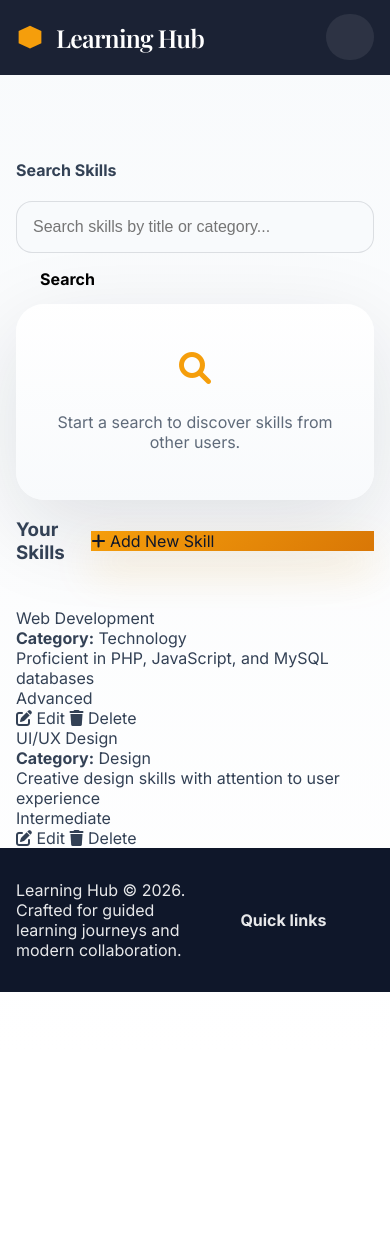
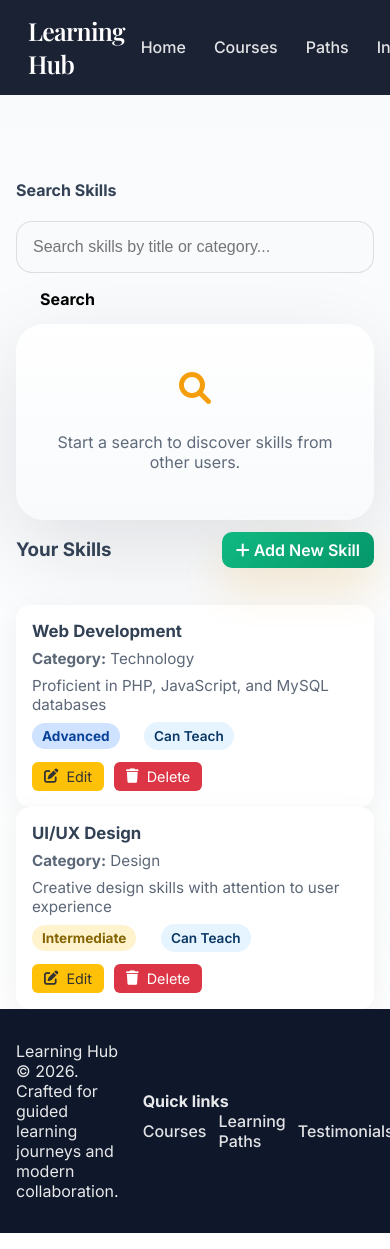
Before and after one commit to San112-ntoiti/skills-exchange-php-assignment, a PHP site: page /dashboard.php in a window 390 px wide; the page is wider, and only the part inside the window is pictured. Shown: the top 1249 px of that part. Before the commit the page ends 992 px from the top of that part, so only its background shows below. Run offline with PHP 8.4, Linux system fonts and the light colour scheme; a user stored in the database is signed in; data comes from the database, SQL or seed files in the repository.

Commit message:
Add skill_type support (teach/learn), update UI badges and skill-card styles, auto-migrate skill_type

```diff
--- a/css/style.css
+++ b/css/style.css
@@ -918,6 +918,65 @@ input[type='text']:focus {
         grid-template-columns: 1fr;
     }
 
+    /* Skill card and small buttons */
+    .skill-card {
+        background: var(--light);
+        border-radius: 14px;
+        padding: 16px;
+        box-shadow: 0 8px 30px rgba(15,23,42,0.06);
+        display: block;
+        overflow: hidden;
+    }
+
+    .skill-title {
+        font-weight: 700;
+        margin-bottom: 8px;
+        font-size: 1.05rem;
+    }
+
+    .skill-meta {
+        color: rgba(51,65,85,0.8);
+        font-size: 0.95rem;
+        margin-bottom: 8px;
+    }
+
+    .skill-level {
+        display: inline-block;
+        padding: 5px 10px;
+        border-radius: 20px;
+        font-size: 0.85rem;
+        font-weight: bold;
+        margin-right: 10px;
+    }
+
+    .skill-level.beginner { background-color: #d4edda; color: #155724; }
+    .skill-level.intermediate { background-color: #fff3cd; color: #856404; }
+    .skill-level.advanced { background-color: #cfe2ff; color: #084298; }
+
+    .skill-role {
+        display: inline-block;
+        padding: 6px 10px;
+        border-radius: 18px;
+        font-weight: 600;
+        font-size: 0.85rem;
+    }
+
+    .skill-role.learn { background: #fff4e5; color: #7a4a1a; }
+    .skill-role.teach { background: #e6f4ff; color: #093663; }
+
+    .skill-actions { margin-top: 12px; display: flex; gap: 10px; flex-wrap: wrap; }
+
+    .btn-small { padding: 6px 12px; font-size: 0.9rem; border: none; border-radius: 6px; cursor: pointer; transition: 0.2s; display: inline-flex; align-items: center; gap:8px; }
+    .btn-edit { background-color: #ffc107; color: #333; }
+    .btn-edit:hover { background-color: #e0a800; }
+    .btn-delete { background-color: #dc3545; color: white; }
+    .btn-delete:hover { background-color: #c82333; }
+    .btn-request { background: linear-gradient(135deg, #667eea 0%, #764ba2 100%); color: white; }
+    .btn-request:hover { transform: translateY(-2px); box-shadow: 0 5px 15px rgba(102, 126, 234, 0.4); }
+
+    .btn-add-skill { background: linear-gradient(135deg, #10b981 0%, #059669 100%); color: white; padding: 8px 14px; border-radius: 10px; font-weight:600; }
+}
+
     .testimonial-track {
         grid-template-columns: repeat(2, minmax(0, 1fr));
     }
--- a/dashboard.php
+++ b/dashboard.php
@@ -84,12 +84,17 @@ if ($_SERVER['REQUEST_METHOD'] == 'GET' && isset($_GET['search'])) {
                                                 <span class="skill-level <?php echo strtolower($skill['skill_level']); ?>">
                                                     <?php echo ucfirst($skill['skill_level']); ?>
                                                 </span>
+                                                <?php $stype = isset($skill['skill_type']) ? $skill['skill_type'] : 'teach'; ?>
+                                                <span class="skill-role <?php echo $stype; ?>" style="margin-left:10px; display:inline-block; padding:6px 10px; border-radius:18px; font-weight:600; font-size:0.85rem;">
+                                                    <?php echo ($stype == 'learn') ? 'Wants to Learn' : 'Can Teach'; ?>
+                                                </span>
                                             </div>
                                             <p class="mt-2"><?php echo htmlspecialchars(substr($skill['description'], 0, 100)); ?>...</p>
-                                            <?php if ($skill['user_id'] != $user_id): ?>
+                                            <?php if ($skill['user_id'] != $user_id && ( !isset($skill['skill_type']) || $skill['skill_type'] == 'teach')): ?>
                                                 <a href="request.php?skill_id=<?php echo $skill['id']; ?>&user_id=<?php echo $skill['user_id']; ?>"
                                                    class="btn-small btn-request">Request Skill</a>
                                             <?php endif; ?>
+*** End Replace
                                         </div>
                                     </div>
                                 <?php endwhile; ?>
@@ -133,6 +138,10 @@ if ($_SERVER['REQUEST_METHOD'] == 'GET' && isset($_GET['search'])) {
                                     <span class="skill-level <?php echo strtolower($skill['skill_level']); ?>">
                                         <?php echo ucfirst($skill['skill_level']); ?>
                                     </span>
+                                    <?php $stype = isset($skill['skill_type']) ? $skill['skill_type'] : 'teach'; ?>
+                                    <span class="skill-role <?php echo $stype; ?>" style="margin-left:10px; display:inline-block; padding:6px 10px; border-radius:18px; font-weight:600; font-size:0.85rem;">
+                                        <?php echo ($stype == 'learn') ? 'Wants to Learn' : 'Can Teach'; ?>
+                                    </span>
                                 </div>
                                 <div class="skill-actions">
                                     <a href="edit_skill.php?id=<?php echo $skill['id']; ?>" class="btn-small btn-edit">
@@ -142,6 +151,9 @@ if ($_SERVER['REQUEST_METHOD'] == 'GET' && isset($_GET['search'])) {
                                        onclick="return confirm('Are you sure you want to delete this skill?');">
                                         <i class="fas fa-trash"></i> Delete
                                     </a>
+                                    <?php if ($skill['user_id'] != $user_id && ( !isset($skill['skill_type']) || $skill['skill_type'] == 'teach')): ?>
+                                        <a href="request.php?skill_id=<?php echo $skill['id']; ?>&user_id=<?php echo $skill['user_id']; ?>" class="btn-small btn-request">Request Skill</a>
+                                    <?php endif; ?>
                                 </div>
                             </div>
                         <?php endwhile; ?>
```
Also changed, not shown: add_skill.php (+9 -3 lines).
